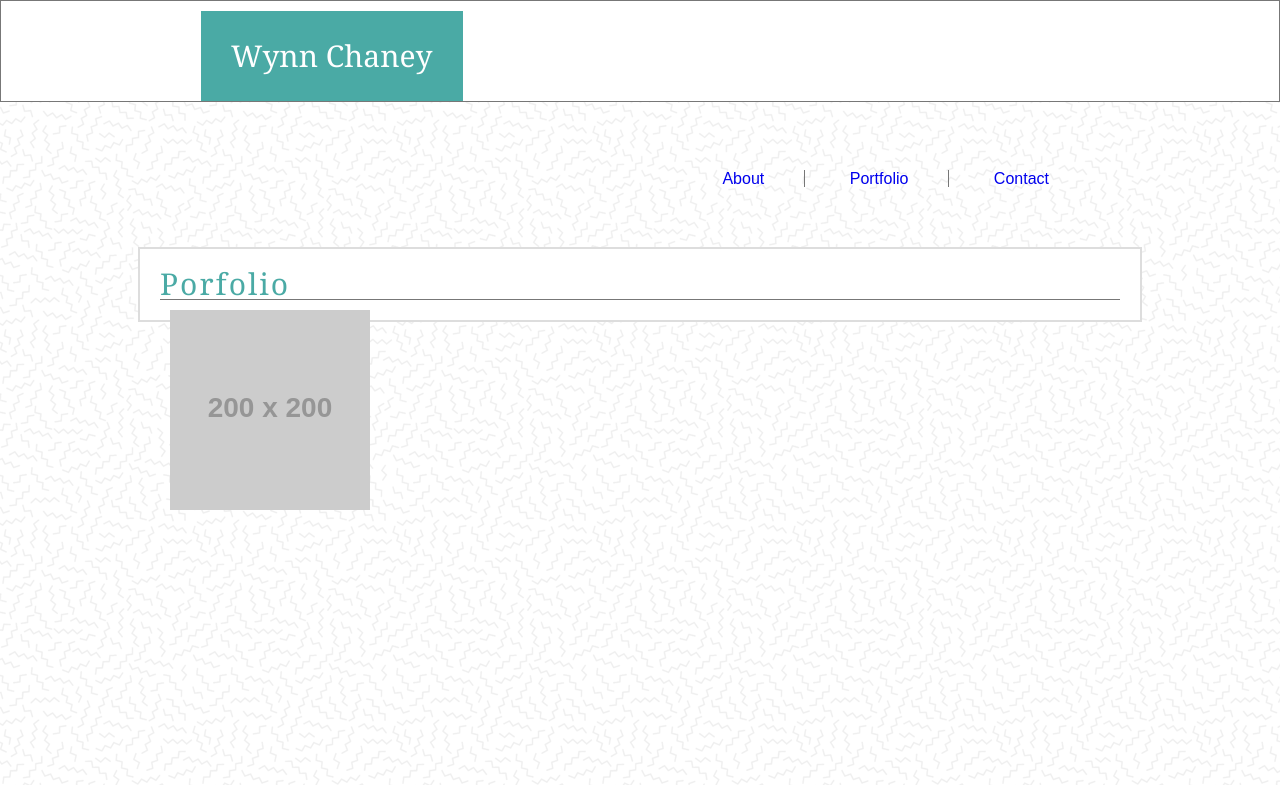
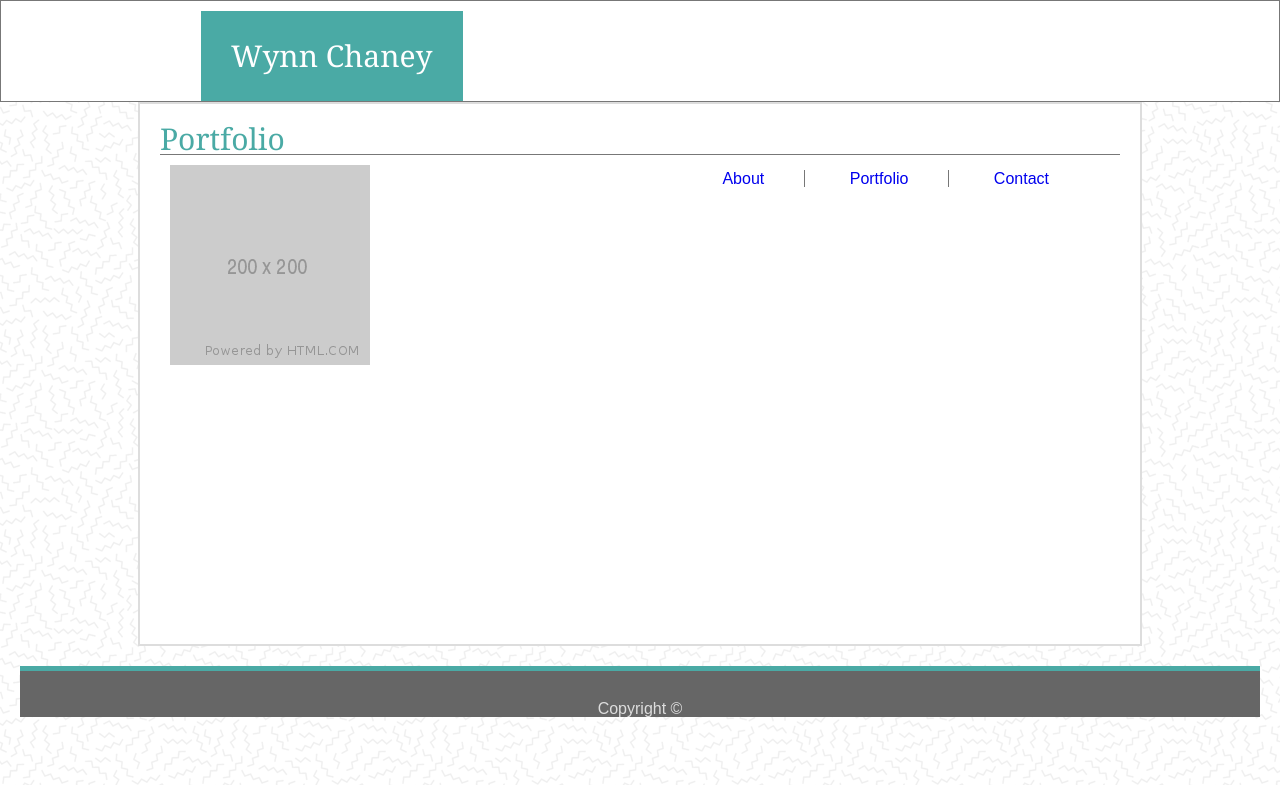
Before and after one commit to wynnc/Basic-Portfolio, a plain HTML site: page portfolio.html in a window 1280 px wide. Drawn offline with Linux system fonts and the light colour scheme; placeholder pictures from the web are drawn by us.

Commit message:
Added in portfolio html

```diff
--- a/assets/css/styles.css
+++ b/assets/css/styles.css
@@ -118,3 +118,17 @@ input[type=submit]{
     margin: 5px;
     padding: 10px;
 }
+
+.wrapper{
+    background-color: #fff;
+    /* background-image: url(../images/memphis-mini.png); */
+    border: 2px solid #ddd;
+    color: #777;
+    height: 500px;
+    /* letter-spacing: 2px; */
+    /* line-height: 30px; */
+    margin: auto;
+    max-width: 960px;
+    padding: 20px;
+    /* word-spacing: 1px;   */
+}
--- a/portfolio.html
+++ b/portfolio.html
@@ -25,12 +25,15 @@
       </ul>
     </nav>
   </header>
-    <main>
-      <h2 class="headers">Porfolio</h2>
+
+  <div class="wrapper">
+    <!-- <main> -->
+    <h2 class="headers">Portfolio</h2>
     <div>
-        <a href="https://placeholder.com"><img src="https://placeholder.com/200"></a>
+      <img src="assets/images/200.png" alt="Placeholder">
+    </div>
+  </div>
+  <footer>Copyright &copy</footer>
+</body>
 
-      </div>
-
-  </body>
 </html>
```
Also changed, not shown: contact.html (+1 -0 lines). Lines whose indentation alone changed are shown as unchanged.
